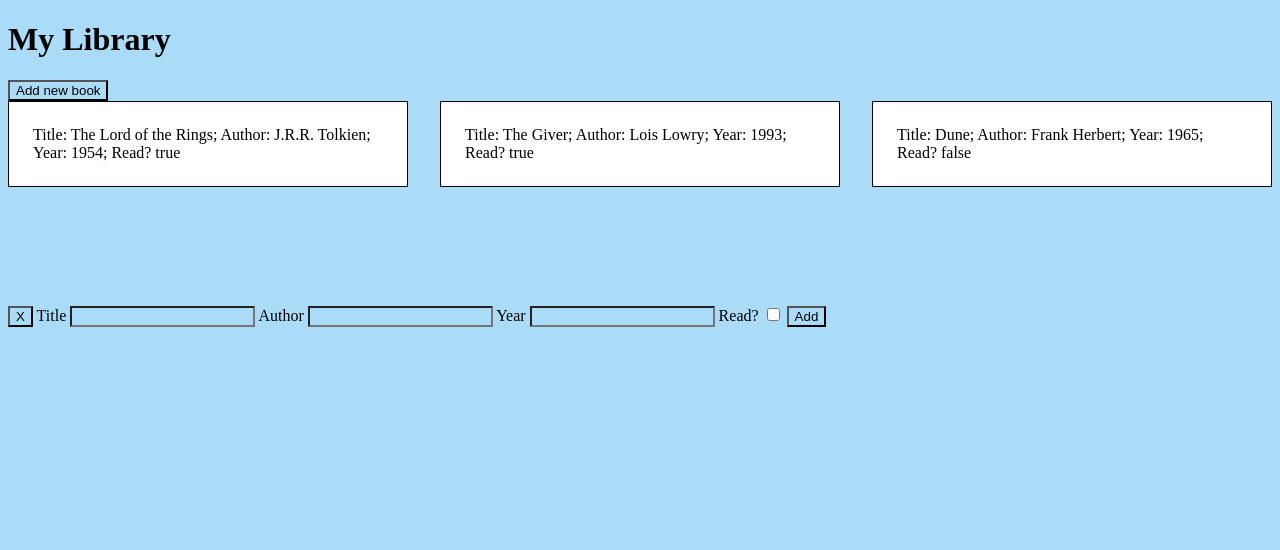
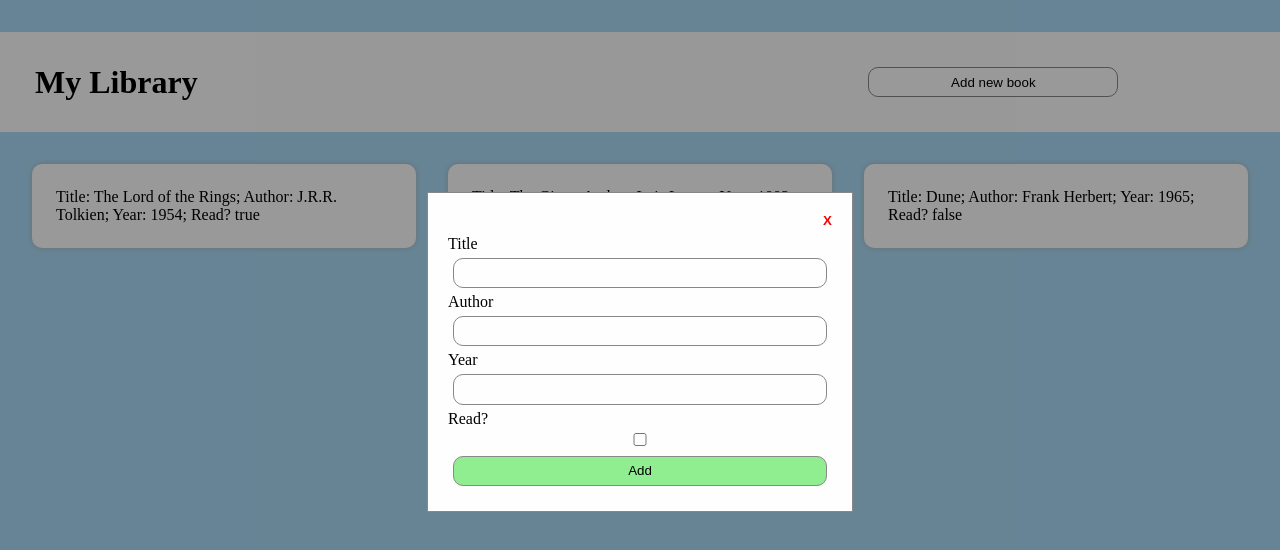
Before and after one commit to ccrenshawcodes/odin-library, a plain HTML site: page index.html in a window 1280 px wide. Both pictures are taken after a click on the button "Add new book". Drawn offline with Linux system fonts and the light colour scheme.

Commit message:
Add styles to modal and top ribbon
Styled and hid the modal
Arranged the top ribbon
Added some colors and shadows

```diff
--- a/style.css
+++ b/style.css
@@ -1,5 +1,38 @@
 * {
     background-color: rgb(170, 220, 247);
+    margin: 0;
+    padding: 0;
+}
+
+.ribbon {
+    display: grid;
+    grid-template-columns: 2fr 1fr;
+    padding: 15px;
+    margin: 2em 0px;
+    background-color: #fefefe;
+    justify-content: center;
+    align-items: center;
+}
+
+.ribbon > h1 {
+    background-color: inherit;
+    padding-left: 20px;
+}
+
+.open {
+    background-color: white;
+    margin: 1.5em;
+    border: 1px solid #888;
+    border-radius: 10px;
+    padding: 0.5em;
+    width: 60%;
+}
+
+.open:hover {
+    background-color: #bee8ba;
+    transition: all 0.2s ease-out;
+    cursor:pointer;
+    box-shadow: 4px 4px 12px -5px #888;
 }
 
 .container {
@@ -7,10 +40,74 @@
     grid-template-columns: repeat(3, 1fr);
     grid-template-rows: repeat(2, 1fr);
     gap: 2em;
+    margin: 2em;
 }
 
 .container > div {
     background-color: white;
-    border: 1px solid black;
     padding: 1.5em;
+    border-radius: 10px;
+    box-shadow: 0px 0px 5px 0px #b5b5b5;
+    ;
 }
+
+.container > div:hover {
+    box-shadow: 4px 4px 12px -5px #888;
+
+}
+
+.modal {
+    display: none; /* Hidden by default */
+    transition: all 0.5s ease;
+    position: fixed; /* Stay in place */
+    z-index: 1; /* Sit on top */
+    left: 0;
+    top: 0;
+    width: 100%; /* Full width */
+    height: 100%; /* Full height */
+    overflow: auto; /* Enable scroll if needed */
+    background-color: rgb(0,0,0); /* Fallback color */
+    background-color: rgba(0,0,0,0.4); /* Black w/ opacity */
+
+}
+
+.modal-body {
+    background-color: #fefefe;
+    margin: 15% auto;
+    padding: 20px;
+    border: 1px solid #888;
+    width: 30%;
+    display: flex;
+    flex-direction: column;
+}
+
+.modal-body > label, .modal-body > input, .modal-body > .close {
+    background-color: inherit;
+}
+
+.modal-body > input {
+    border: 1px solid #888;
+    padding: 0.5em;
+    margin: 5px;
+    border-radius: 10px;
+}
+
+.modal-body > .add {
+    border: 1px solid #888;
+    padding: 0.5em;
+    border-radius: 10px;
+    background-color: lightgreen;
+    margin: 5px;
+}
+
+.modal-body > .close {
+    border: none;
+    font-weight: bolder;
+    color: red;
+    align-self: flex-end;
+    margin-bottom: 0.5em;
+}
+
+.modal-body > .close:hover {
+    cursor: pointer;
+}
```
